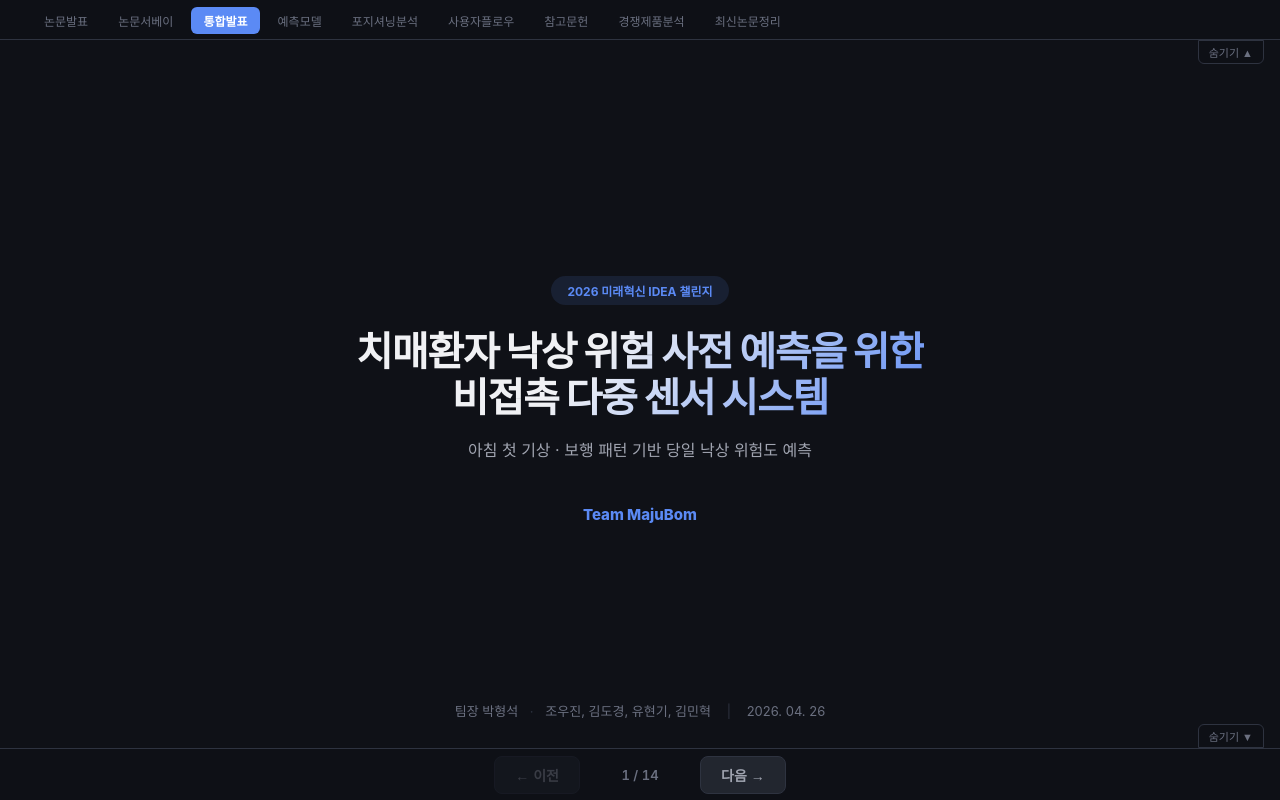
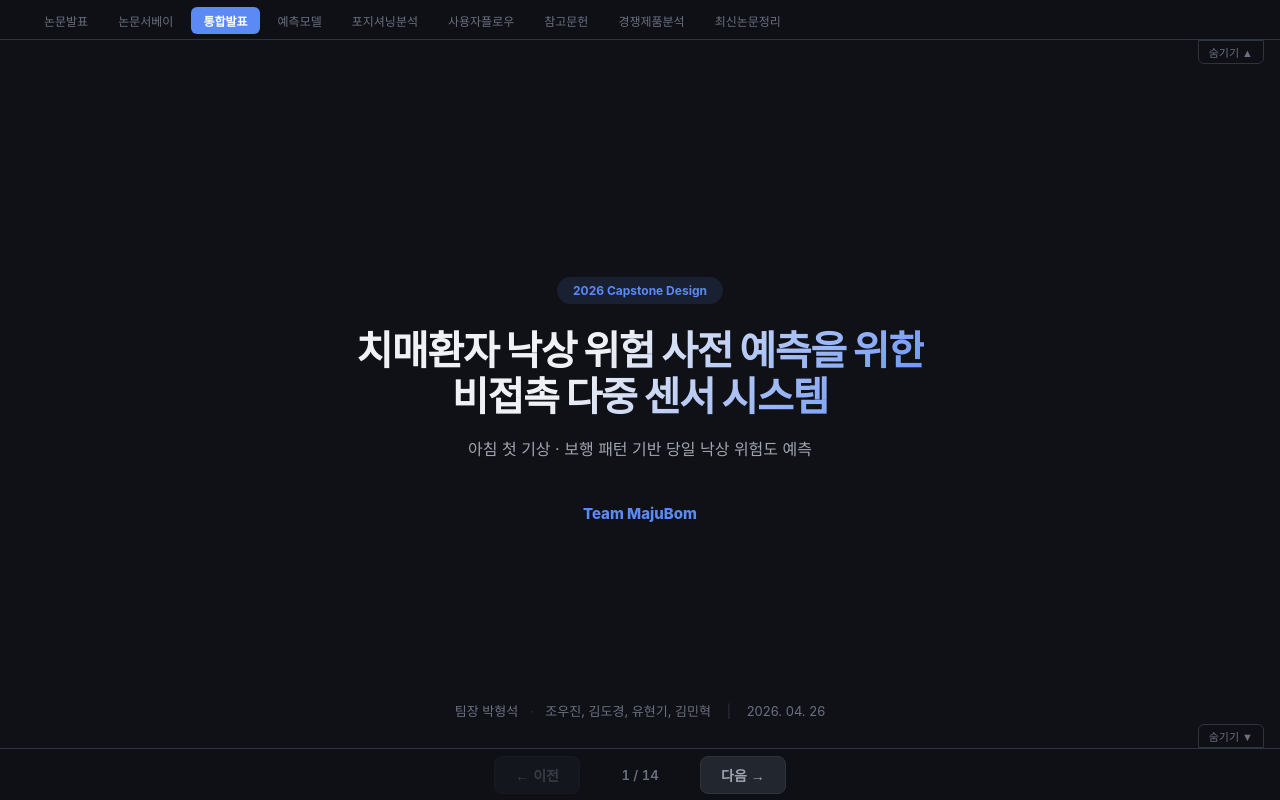
Before and after one commit to b-hyoung/fall-research-review, a plain HTML site: page paper-review/통합발표.html in a window 1280 px wide. Drawn offline with Linux system fonts and the light colour scheme; a web font is replaced by a local one.

Commit message:
수정 : 1슬라이드 표지로고

```diff
--- a/paper-review/통합발표.html
+++ b/paper-review/통합발표.html
@@ -375,7 +375,7 @@
 <div class="slide active" data-slide="1">
     <div class="slide-inner" style="text-align:center;display:flex;flex-direction:column;justify-content:center;align-items:center;min-height:calc(100vh - 120px)">
         <div>
-            <div class="cover-badge" style="background:var(--accent-soft);color:var(--accent)">2026 미래혁신 IDEA 챌린지</div>
+            <div class="cover-badge" style="background:var(--accent-soft);color:var(--accent)">2026 Capstone Design</div>
             <h1 class="s-title" style="font-size:40px;max-width:900px;margin:0 auto 16px;background:linear-gradient(135deg,var(--text-1) 40%,var(--accent));-webkit-background-clip:text;-webkit-text-fill-color:transparent;background-clip:text;">
                 치매환자 낙상 위험 사전 예측을 위한<br>비접촉 다중 센서 시스템
             </h1>
```
